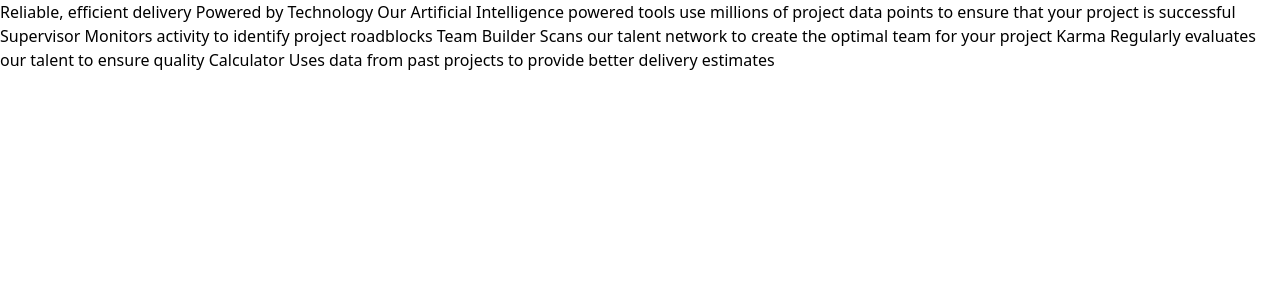
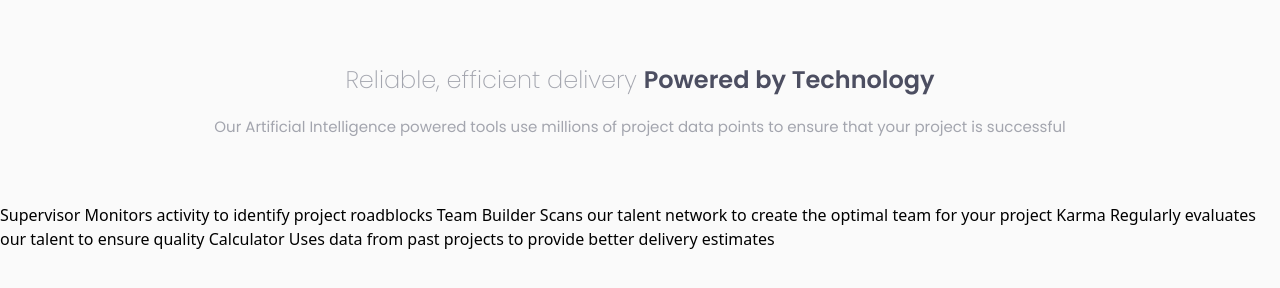
Before and after one commit to Abaljerind/four-card-feature, a website: page index.html in a window 1280 px wide. Drawn offline with Linux system fonts and the light colour scheme.

Commit message:
add title + sub + style

```diff
--- a/index.html
+++ b/index.html
@@ -17,8 +17,14 @@
     <!-- my css -->
     <link rel="stylesheet" href="css/output.css" />
   </head>
-  <body>
-    Reliable, efficient delivery Powered by Technology Our Artificial Intelligence powered tools use millions of project data points to ensure that your project is successful
+  <body class="bg-veryLightGray">
+    <section class="mx-auto my-16 px-5 font-poppins">
+      <div class="text-center">
+        <h3 class="mb-5 text-2xl font-extralight text-grayishBlue">Reliable, efficient delivery <span class="font-semibold text-veryDarkBlue">Powered by Technology</span></h3>
+        <p class="px-5 text-[15px] text-grayishBlue">Our Artificial Intelligence powered tools use millions of project data points to ensure that your project is successful</p>
+      </div>
+    </section>
+
     Supervisor Monitors activity to identify project roadblocks Team Builder Scans our talent network to create the optimal team for your project Karma Regularly evaluates our
     talent to ensure quality Calculator Uses data from past projects to provide better delivery estimates
 
```
Also changed, not shown: css/output.css.
